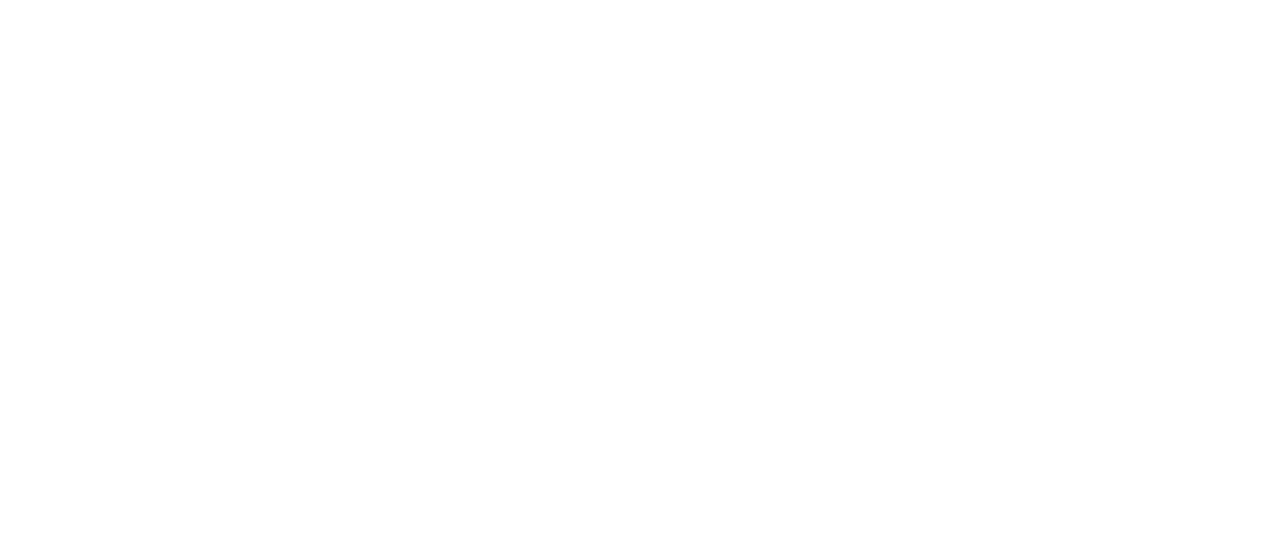
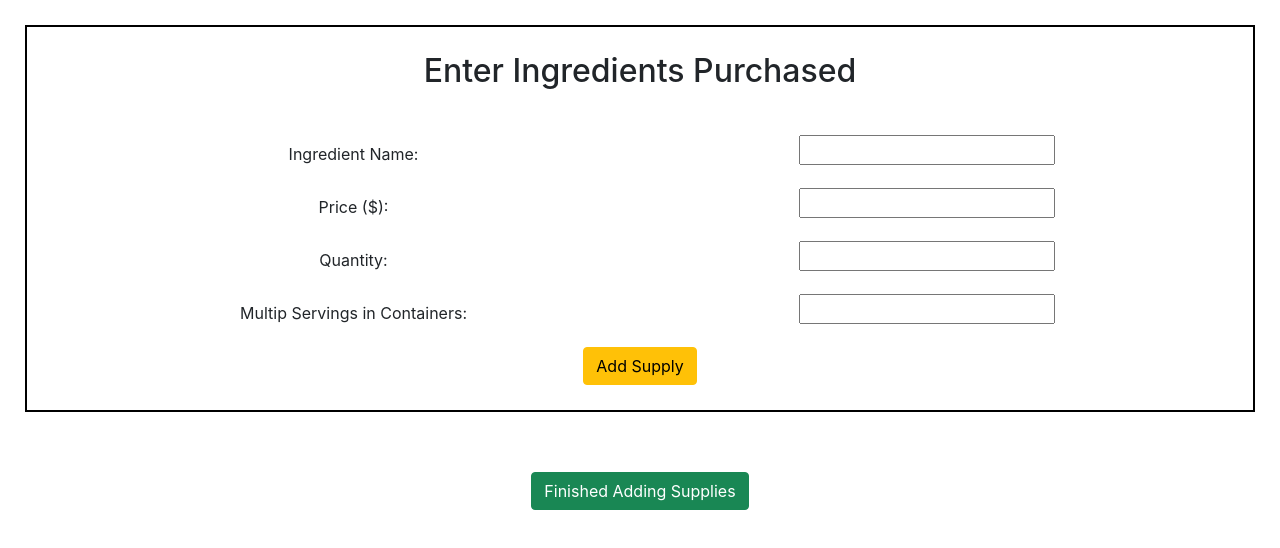
Before and after one commit to Michaelafuller/MERN-Deployment, a React (Create React App) app in the folder client/: page /add-supply in a window 1280 px wide. Shown: the top 548 px of the page. Built offline with nearby package versions, Linux system fonts and the light colour scheme.

Commit message:
closeout page and ingredient add

```diff
--- a/client/public/index.html
+++ b/client/public/index.html
@@ -43,5 +43,8 @@
       To begin the development, run `npm start` or `yarn start`.
       To create a production bundle, use `npm run build` or `yarn build`.
     -->
+    <script src="https://cdn.jsdelivr.net/npm/bootstrap@5.1.3/dist/js/bootstrap.bundle.min.js"
+    integrity="sha384-ka7Sk0Gln4gmtz2MlQnikT1wXgYsOg+OMhuP+IlRH9sENBO0LRn5q+8nbTov4+1p"
+    crossorigin="anonymous"></script>
   </body>
 </html>
--- a/client/src/App.js
+++ b/client/src/App.js
@@ -5,6 +5,8 @@
 import TransactionPage from './components/TransactionPage';
 import InvoicePage from './components/InvoicePage';
 import Receipt from './components/Receipt';
+import CloseoutPage from './components/CloseoutPage';
+import NewSupply from './components/NewSupply.jsx'
 import {Switch, Route} from 'react-router-dom';
 
 function App() {
@@ -26,6 +28,12 @@
         <Route exact path={"/receipt"}>
           <Receipt />
         </Route>
+        <Route exact path={"/closeout"}>
+          <CloseoutPage />
+        </Route>
+        <Route exact path={"/add-supply"}>
+          <NewSupply />
+        </Route>
       </Switch>
     </div>
   );
--- /dev/null
+++ b/client/src/components/CloseoutPage.jsx
@@ -0,0 +1,24 @@
+import {useHistory} from 'react-router-dom';
+
+const CloseoutPage = () => {
+    const history = useHistory();
+
+    const backToDash = () => {
+        history.push("/");
+    }
+    return (
+        <div style={{margin:"25px", padding:"25px", border:"solid black 2px"}}>
+            <h1><b>Today's Stats</b></h1>
+            <p>Total Sales: $55</p>
+            <p>Total Tips: $10</p>
+            <p>Total Costs: $20</p>
+            <p>Total Profit (Not including tips): $25</p>
+            <p>Start Time: 9:30 AM</p>
+            <p>End Time: 5:30 PM</p>
+            <p>Location: 15 Barrington Place, Seattle, WA 98119</p>
+            <button className="btn btn-success" onClick={()=>backToDash()}>Back to Dashboard</button>
+        </div>
+    )
+}
+
+export default CloseoutPage;
--- a/client/src/components/Dashboard.jsx
+++ b/client/src/components/Dashboard.jsx
@@ -5,6 +5,10 @@
 
     const startStand = () => {
         history.push("/session");
+    };
+
+    const addSupply = () => {
+        history.push("/add-supply");
     };
 
     return (
@@ -20,7 +24,7 @@
             <div className="middleRow" style={{ display:"flex"}}>
                 <div className="leftCol">
                     <button className="btn btn-success" style={{fontSize:"30px", display:"block", margin:"25px", height:"150px", width:"400px"}} onClick={()=>startStand()}><b>Open Stand</b></button>
-                    <button className="btn btn-primary" style={{fontSize:"30px", display:"block", margin:"25px", height:"150px", width:"400px"}}><b>Add Supplies</b></button>
+                    <button className="btn btn-primary" style={{fontSize:"30px", display:"block", margin:"25px", height:"150px", width:"400px"}} onClick={()=>addSupply()}><b>Add Supplies</b></button>
                 </div>
                 <div className="middleCol">
                     <div className="standState" style={{border:"solid black 2px", padding:"30px", margin:"25px"}}>
--- /dev/null
+++ b/client/src/components/NewSupply.jsx
@@ -0,0 +1,49 @@
+import {useHistory} from 'react-router-dom';
+
+const NewSupply = () => {
+    const history = useHistory();
+
+    const handleSubmit = () => {
+        history.push("/add-supply")
+    }
+
+    const finishedAdding = () => {
+        history.push("/")
+    }
+
+    return (
+        <div>
+        <form className="form form-group" onSubmit={()=>handleSubmit()} style={{margin:"25px", padding:"25px", border:"solid black 2px"}}>
+            <h2 style={{marginBottom:"45px"}}>Enter Ingredients Purchased</h2>
+            <div style={{margin:"15px"}} className="row">
+                <label className="col-sm-6 col-form-label">Ingredient Name:</label>
+                <div className="col-sm-6">
+                    <input />
+                </div>
+            </div>
+            <div style={{margin:"15px"}} className="row">
+                <label className="col-sm-6 col-form-label">Price ($):</label>
+                <div className="col-sm-6">
+                    <input />
+                </div>
+            </div>
+            <div style={{margin:"15px"}} className="row">
+                <label className="col-sm-6 col-form-label">Quantity: </label>
+                <div className="col-sm-6">
+                    <input />
+                </div>
+            </div>
+            <div style={{margin:"15px"}} className="row">
+                <label className="col-sm-6 col-form-label">Multip Servings in Containers: </label>
+                <div className="col-sm-6">
+                    <input />
+                </div>
+            </div>
+            <button className="btn btn-warning">Add Supply</button>
+        </form>
+        <button style={{margin:"35px"}} className="btn btn-success" onClick={()=>finishedAdding()}>Finished Adding Supplies</button>
+        </div>
+    )
+}
+
+export default NewSupply
--- a/client/src/components/SessionDashboard.jsx
+++ b/client/src/components/SessionDashboard.jsx
@@ -6,6 +6,10 @@
     const goToTransaction = () => {
         history.push("/transaction-page");
     };
+
+    const goToCloseout = () => {
+        history.push("/closeout");
+    }
 
     return (
         <div>
@@ -59,7 +63,7 @@
         </div>
         <div style={{display:"flex", justifyContent:"space-between"}}>
             <button className="btn btn-success" style={{fontSize:"30px", display:"block", margin:"25px", height:"150px", width:"400px"}} onClick={()=>goToTransaction()}><b>New Transaction</b></button>
-            <button className="btn btn-danger" style={{fontSize:"30px", display:"block", margin:"25px", height:"150px", width:"400px"}}><b>Close Up Shop</b></button>
+            <button className="btn btn-danger" style={{fontSize:"30px", display:"block", margin:"25px", height:"150px", width:"400px"}} onClick={()=>goToCloseout()}><b>Close Up Shop</b></button>
         </div>
     </div>
     )
```
